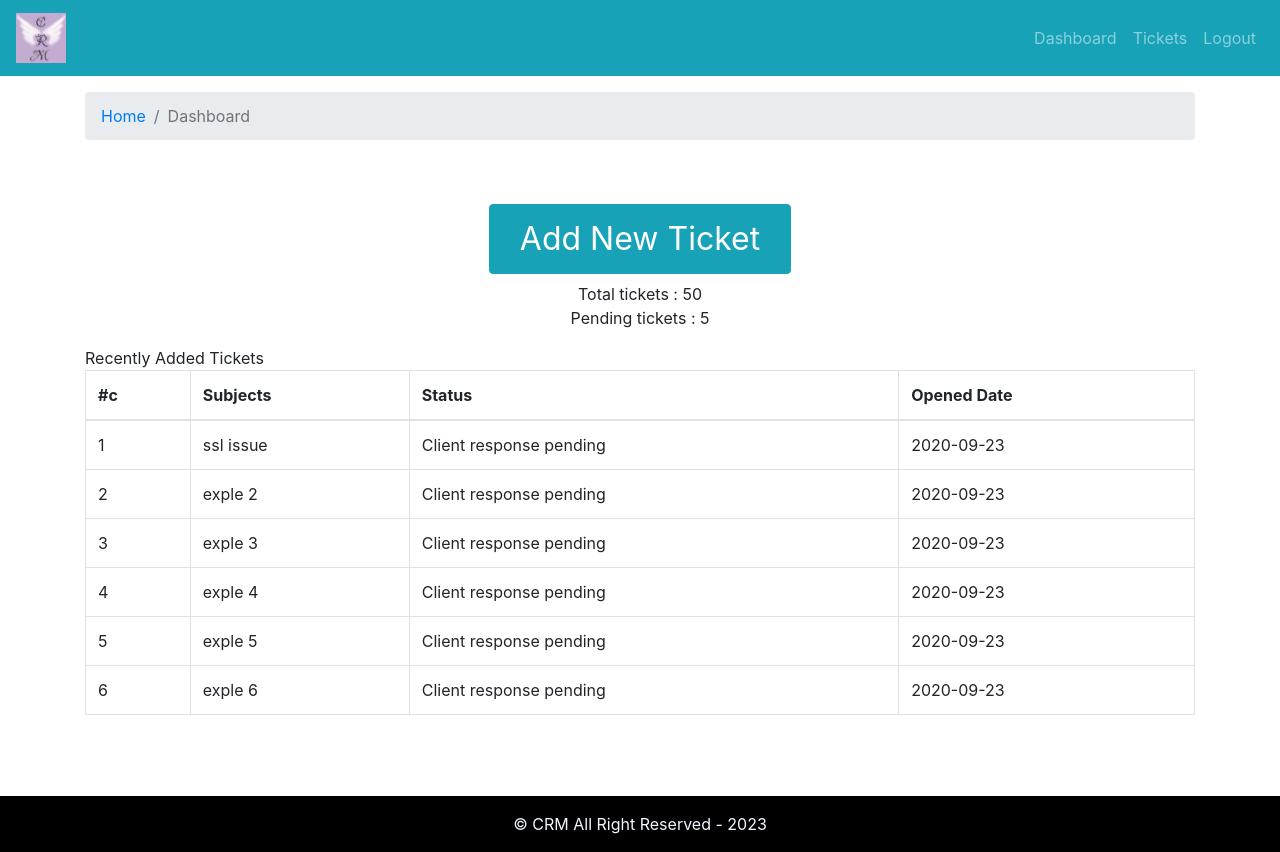
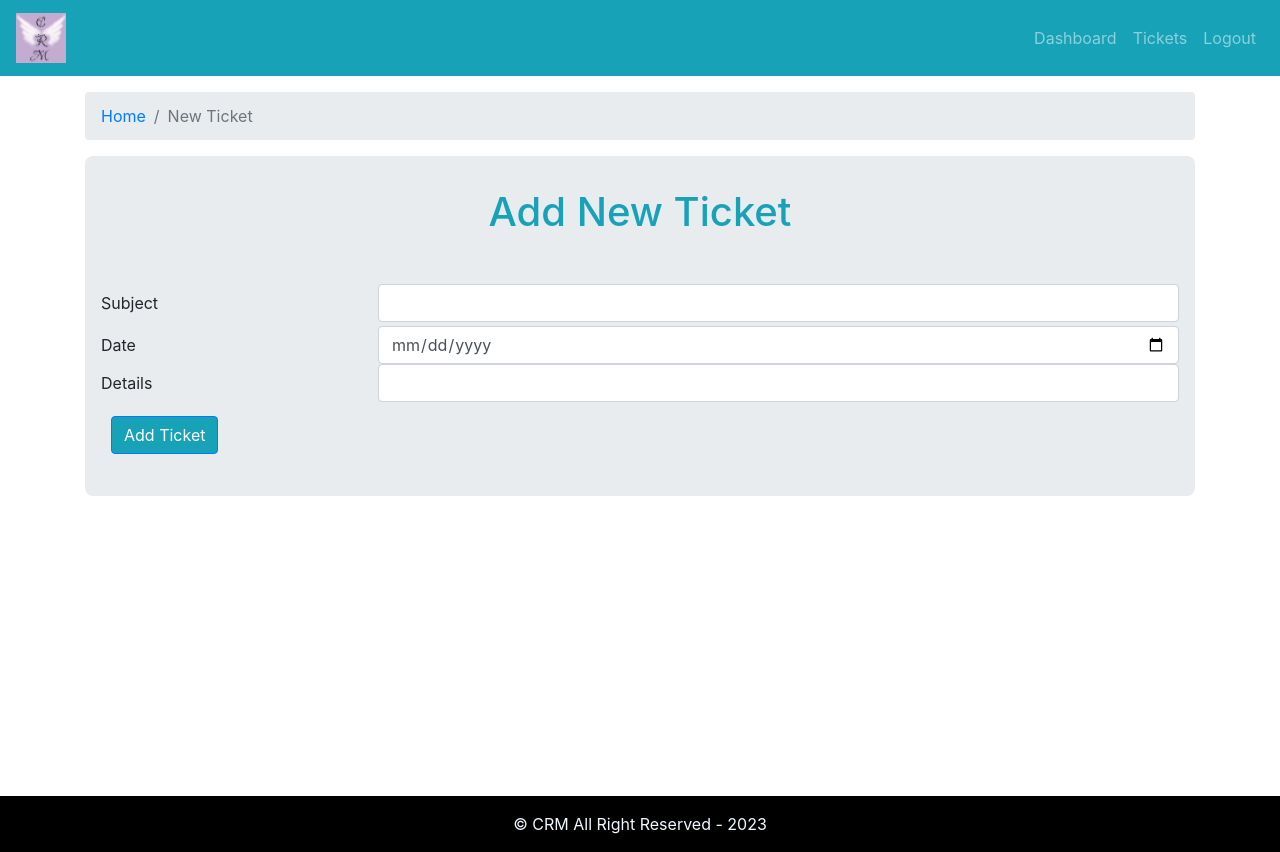
Before and after one commit to MedAmineTestouri/crm-frontend, a React (Create React App) app: page / in a window 1280 px wide. Built offline with nearby package versions, Linux system fonts and the light colour scheme.

Commit message:
add new ticket form added

```diff
--- a/src/App.js
+++ b/src/App.js
@@ -4,13 +4,15 @@ import { Button } from "react-bootstrap";
 import { Entry } from "./pages/entry/entry.page";
 import { DefaultLayout } from './layout/DefaultLayout';
 import { Dashboard } from './pages/Dashboard/Dashboard.page';
+import { AddTicket } from './pages/new-ticket/AddTicket.page';
 
 function App() {
   return (
     <div className="App">
       {/* <Entry/> */}
       <DefaultLayout>
-      <Dashboard/>
+      {/* <Dashboard/> */}
+      <AddTicket />
       </DefaultLayout>
 
 
--- /dev/null
+++ b/src/components/add-ticket-form/AddTicketForm.comp.js
@@ -0,0 +1,72 @@
+import React, { useEffect } from 'react'
+import {Form , Button, Row , Col} from 'react-bootstrap'
+import {PropTypes} from 'prop-types'
+import '../add-ticket-form/add-ticket.style.css'
+
+
+export const AddTicketForm = ({handleOnchange,FrmDt,handleOnSubmit,FrmDataErr}) => {
+    console.log(FrmDt);
+
+    return (
+        <div className='jumbotron-ticket'>
+            <h1 className='text-center text-info mb-5'>Add New Ticket</h1>
+             <Form autoComplete="off" onSubmit={handleOnSubmit}>
+                        <Form.Group as = {Row}>
+
+                            <Form.Label column sm={3}>Subject</Form.Label>
+                            <Col column sm={9}>
+                            <Form.Control
+                                type="text"
+                                name="subject"
+                                placeholder=""
+                                value={FrmDt.subject}
+                                onChange={handleOnchange}
+                                required
+                            />
+                            <Form.Text className='text-danger'>{FrmDataErr.subject && "subject is required :)"}</Form.Text>
+                            </Col>
+                        </Form.Group>
+                        <Form.Group as = {Row}>
+
+                        <Form.Label column sm={3}>Date</Form.Label>
+                        <Col column sm={9}>
+                        <Form.Control
+                            type="date"
+                            name="issueDate"
+                            placeholder=""
+                            value={FrmDt.issueDate}
+                            onChange={handleOnchange}
+                            required
+                        />
+                        </Col>
+                        </Form.Group>
+                        <Form.Group as = {Row}>
+
+                        <Form.Label column sm={3} >Details</Form.Label>
+                        <Col column sm={9}>
+
+                        <Form.Control
+                            type="textarea"
+                            name="details"
+                            placeholder=""
+                            value={FrmDt.details}
+                            onChange={handleOnchange}
+                            required
+                        />
+                        <Form.Text className='text-danger'>{FrmDataErr.details && "details need to be greater than 3 caracters :)"}</Form.Text>
+                        </Col>
+                        </Form.Group>
+
+
+                    <Button className='bg-info' type="submit" style={{margin:'10px'}} block>Add Ticket</Button>
+                </Form>
+        </div>
+    )
+};
+AddTicketForm.propTypes = {
+    handleOnchange : PropTypes.func.isRequired,
+    handleOnSubmit : PropTypes.func.isRequired,
+    FrmDt : PropTypes.object.isRequired,
+    FrmDataErr : PropTypes.object.isRequired
+
+}
--- /dev/null
+++ b/src/components/add-ticket-form/add-ticket.style.css
@@ -0,0 +1,17 @@
+.jumbotron-ticket {
+
+    background-color: #e9ecef;
+
+    border-radius: .5rem;
+    padding: 2rem 1rem;
+    margin-bottom: 2rem;
+    }
+    .jumbotron-ticket:hover {
+
+        background-color: #e9ecef;
+
+        border-radius: .4rem;
+        padding: 2rem 1rem;
+        margin-bottom: 2rem;
+        box-shadow: 0px 0px 15px -5px black;
+        }
--- a/src/components/breadcrumb/Breadcrumb.comp.js
+++ b/src/components/breadcrumb/Breadcrumb.comp.js
@@ -1,7 +1,7 @@
 import React from 'react'
 import { Breadcrumb } from 'react-bootstrap'
 
-export const Breadcrumb_comp = ({page}) => {
+export const BreadcrumbComp = ({page}) => {
     return(
         <Breadcrumb>
         <Breadcrumb.Item href="#">Home</Breadcrumb.Item>
--- a/src/pages/Dashboard/Dashboard.page.js
+++ b/src/pages/Dashboard/Dashboard.page.js
@@ -2,13 +2,13 @@ import React from 'react'
 import {Container, Row, Col,Button} from 'react-bootstrap'
 import { TicketTable } from '../../components/ticketTable/TicketTable.comp'
 import tickets from "../../assets/data/dummy-tickets.json"
-import { Breadcrumb_comp } from '../../components/breadcrumb/Breadcrumb.comp'
+import { BreadcrumbComp } from '../../components/breadcrumb/Breadcrumb.comp'
 export const Dashboard = ()=> {
     return (
         <Container>
             <Row>
                 <Col>
-                    <Breadcrumb_comp page="Dashboard" />
+                    <BreadcrumbComp page="Dashboard" />
                 </Col>
             </Row>
                 <Row>
--- /dev/null
+++ b/src/pages/new-ticket/AddTicket.page.js
@@ -0,0 +1,59 @@
+import React , {useState,useEffect} from 'react'
+import {Container , Row , Col} from 'react-bootstrap'
+import { BreadcrumbComp } from '../../components/breadcrumb/Breadcrumb.comp'
+
+import { AddTicketForm } from '../../components/add-ticket-form/AddTicketForm.comp'
+import { shortText } from '../../utils/validation'
+const initialFrmDT = {
+    subject:"",
+    issueDate:"",
+    details:"",
+}
+const initialFrmErr = {
+    subject:false,
+    issueDate:false,
+    details:false,
+}
+export const AddTicket = () => {
+    const [FrmData , setFrmData] = useState(initialFrmDT)
+    const [FrmDataErr , setFrmDataErr] = useState(initialFrmErr)
+    useEffect(()=>{},[FrmData,FrmDataErr]);
+    const handleOnchange = (e) => {
+        const {name , value} = e.target ;
+        setFrmData (
+            {
+               ...FrmData ,
+               [name]:value,
+            }
+        )
+        console.log (name,value);
+    }
+    const handleOnSubmit = async (e) => {
+            e.preventDefault()
+            setFrmDataErr(initialFrmErr)
+            const isSubjectValid = await shortText(FrmData.subject)
+            const isDetailsValid = await shortText(FrmData.details)
+             setFrmDataErr({
+                ...initialFrmErr ,
+                subject : !isSubjectValid,
+                details : !isDetailsValid
+            })
+    }
+    return (
+        <Container>
+            <Row>
+                <Col>
+                    <BreadcrumbComp page="New Ticket"/>
+                </Col>
+            </Row>
+            <Row>
+                <Col>
+                    <AddTicketForm handleOnchange ={handleOnchange}
+                                    FrmDt = {FrmData}
+                                    handleOnSubmit ={handleOnSubmit}
+                                    FrmDataErr = {FrmDataErr}/>
+                </Col>
+            </Row>
+        </Container>
+    )
+}
--- /dev/null
+++ b/src/utils/validation.js
@@ -0,0 +1,3 @@
+export const shortText = str => {
+    return str.length >= 3 && str.length <= 100
+}
```
